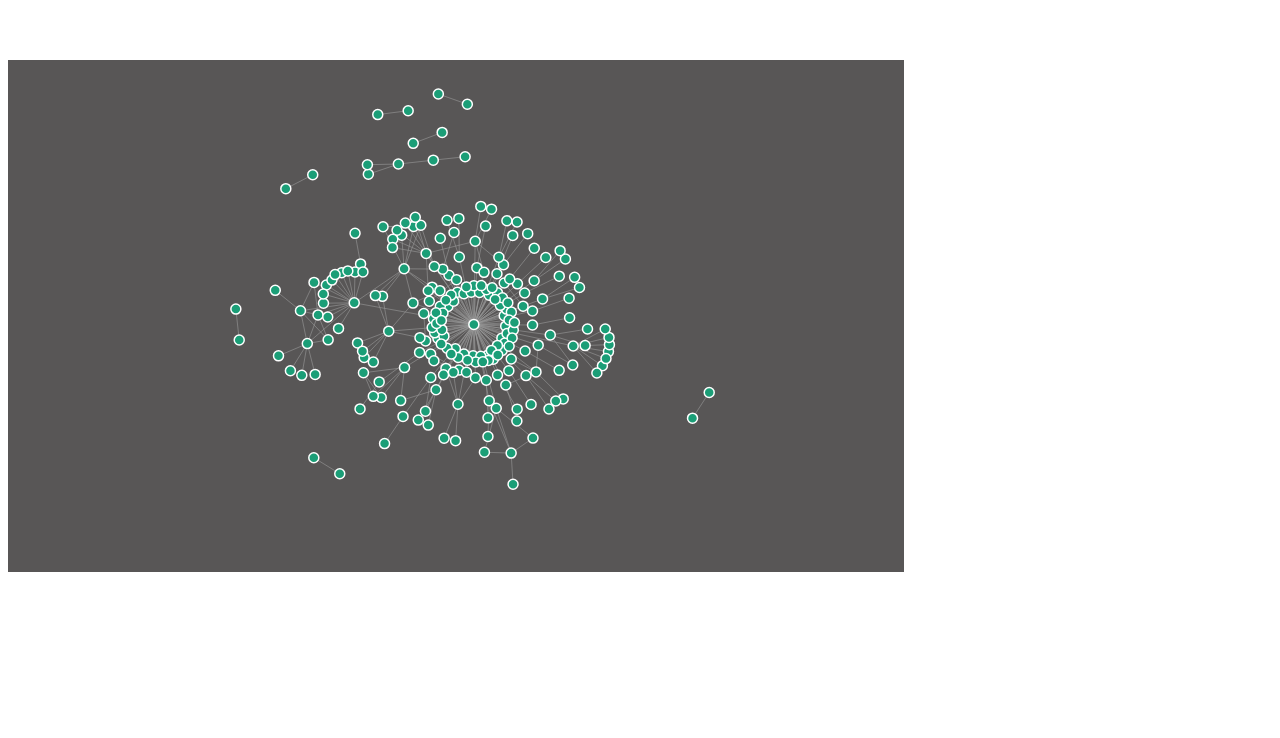
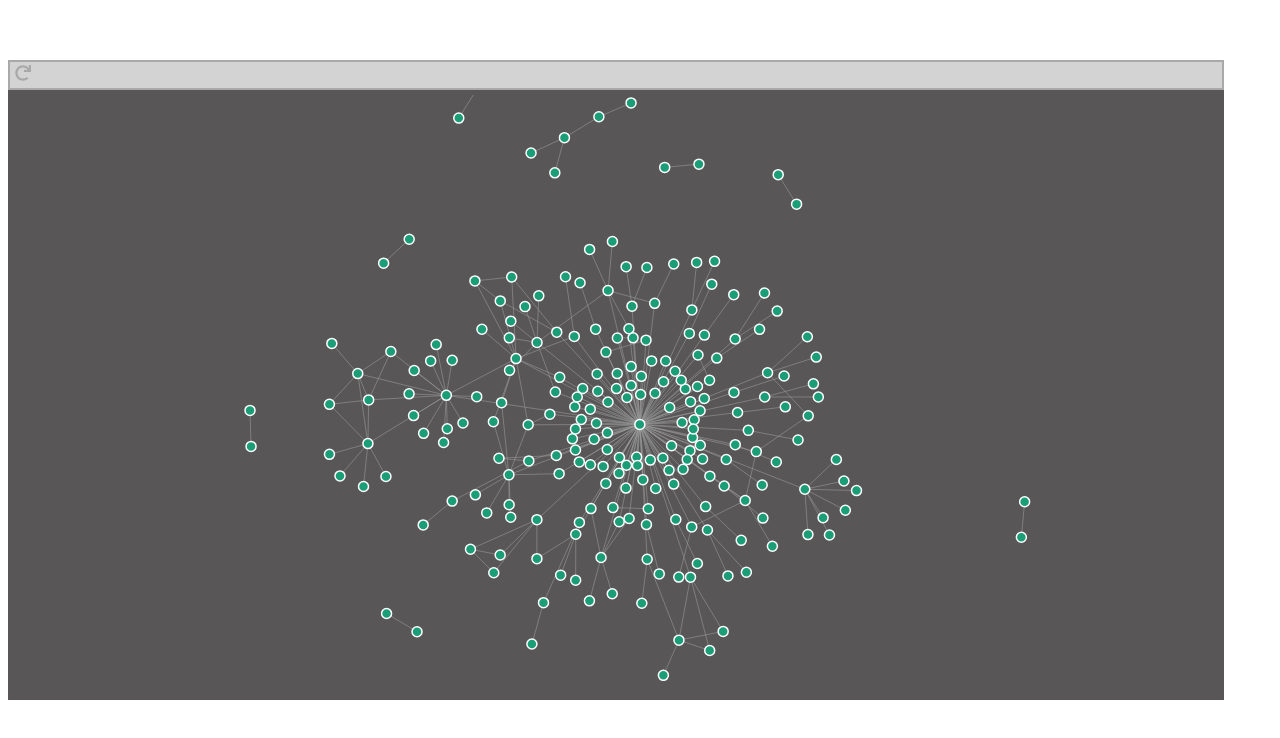
Before and after one commit to jhellier/vforce, a Vue app: page / in a window 1280 px wide. Shown: the top 738 px of the page. Built offline with nearby package versions, Linux system fonts and the light colour scheme.

Commit message:
Increase strength is working

```diff
--- a/package.json
+++ b/package.json
@@ -8,7 +8,11 @@
     "lint": "vue-cli-service lint"
   },
   "dependencies": {
+    "@fortawesome/fontawesome-svg-core": "^1.2.8",
+    "@fortawesome/free-solid-svg-icons": "^5.5.0",
+    "@fortawesome/vue-fontawesome": "^0.1.2",
     "d3": "^5.7.0",
+    "font-awesome": "^4.7.0",
     "vue": "^2.5.17"
   },
   "devDependencies": {
--- a/src/App.vue
+++ b/src/App.vue
@@ -28,8 +28,8 @@ export default {
 }
 
 #force-panel {
-  height: 40vmax;
-  width: 70vmax;
+  height: 50vmax;
+  width: 95vmax;
   background-color: rgb(88, 86, 86);
 
 }
--- a/src/components/VForce.vue
+++ b/src/components/VForce.vue
@@ -1,55 +1,86 @@
 <template>
+    <div>
+    <div id="controlBar">
+          <div class="toggleElement">
+          <span id="increaseStrength" @click="increaseStrength"  title="Click to increase strength">
+              <font-awesome-icon :icon="['fas','redo']" transform="down-3" class="iconStyle" style="color: darkgrey"/>
+          </span>
+          </div>
+
+    </div>
     <div id="force">
 
+    </div>
     </div>
 </template>
 
 <script>
 /* eslint-disable */
 
+/*
+    TODO:
+    1. Add json file tag attribute and convert to handle a passed in json file descriptor
+    2. Itemize force control types and add control widgets
+    3. Deal with the placement of controls on the svg element so that they don't change with the zoom or pan
+        They need to float over the svg.
+    4.
+*/
 import * as d3 from "d3";
 import forceData from "../../public/data/trump.json";
 
+import { library } from "@fortawesome/fontawesome-svg-core";
+import { faRedo } from "@fortawesome/free-solid-svg-icons";
+import { FontAwesomeIcon } from "@fortawesome/vue-fontawesome";
+
+
+library.add(faRedo);
+
 export default {
   name: "vforce",
+  components: {
+    faRedo,
+    FontAwesomeIcon
+  },
   data() {
-
-
-
     return {
       svgSocial: {},
-          width: '',
-          height: '',
+      node: {},
+      link: {},
+      width: "",
+      height: "",
       radius: 5,
-          simulation: d3.forceSimulation()
-            .force("link", d3.forceLink().id(function(d) { return d.id; }))
-            .force("charge", d3.forceManyBody().strength(-10).distanceMax([100]))
+      strength: -100,
+      distance: 100,
+      simulation: d3
+        .forceSimulation()
+        .force("link",
+          d3.forceLink().id(function(d) {
+            return d.id;
+          })
+        )
+        .force("charge",
+           d3.forceManyBody()
+            .strength(-100)
+            .distanceMax([100])
+        )
         .force("center", d3.forceCenter()),
-          hello: 'what',
       minZoom: 0.1,
       maxZoom: 7,
-          zoom: d3.zoom().on('zoom', this.handleZoom)
-      }
+      zoom: d3.zoom().on("zoom", this.handleZoom)
+    };
   },
   mounted() {
-
     this.width = document.getElementById("force-panel").offsetWidth;
     this.height = document.getElementById("force-panel").offsetHeight;
 
-    //   this.simulation = d3.forceSimulation()
-    //     .force("link", d3.forceLink().id(function(d) { return d.id; }))
-    //     .force("charge", d3.forceManyBody())
-    //     .force("center", d3.forceCenter());
-
     this.buildForce();
-
   },
 
   methods: {
 
     handleZoom: function() {
       this.svgSocial.attr("transform", d3.event.transform);
-        this.svgSocial.attr('scale', d3.event.scale);
+      this.svgSocial.attr("scale", d3.event.scale);
     },
 
     dragstarted: function(d) {
@@ -69,73 +100,102 @@ export default {
       d.fy = null;
     },
 
+    increaseStrength: function() {
+      //this.strength *= 1.2;
+      this.distance *= 1.5;
+      this.simulation.force("charge",
+           d3.forceManyBody()
+            .strength(this.strength)
+            .distanceMax([this.distance])
+        )
+       //this.simulation.stop()
+       this.simulation.alpha(1).restart();
 
 
+
+//this.node.attr('cx',function(d) { ++d.x; return d.x;  })
+       // this.ticked();
+    },
 
     buildForce() {
       let that = this;
 
-
       var colorSocial = d3.scaleOrdinal(d3.schemeDark2);
-
 
       that.svgSocial = d3
         .selectAll("#force")
         .append("svg")
-            .attr('viewBox',[-that.width/2, -that.height/2, that.width, that.height])
+        .attr("viewBox", [
+          -that.width / 2,
+          -that.height / 2,
+          that.width,
+          that.height
+        ])
+        .append("g");
+
+      d3.select("svg").call(that.zoom);
+
+      that.link = that.svgSocial
         .append("g")
-
-
-    d3.select('svg').call(that.zoom);
-
-    var link = that.svgSocial.append("g")
         .attr("class", "links")
         .selectAll("line")
         .data(forceData.links)
-    .enter().append("line")
-      .attr("stroke-width", function(d) { return Math.sqrt(d.relation); })
+        .enter()
+        .append("line")
+        .attr("stroke-width", function(d) {
+          return Math.sqrt(d.relation);
+        });
 
-  var node = that.svgSocial.append("g")
+      that.node = that.svgSocial
+        .append("g")
         .attr("class", "nodes")
         .selectAll("circle")
         .data(forceData.nodes)
-    .enter().append("circle")
+        .enter()
+        .append("circle")
         .attr("r", that.radius)
-      .attr("fill", function(d) { return colorSocial(d.detail); })
-      .call(d3.drag()
+        .attr("fill", function(d) {
+          return colorSocial(d.detail);
+        })
+        .call(
+          d3
+            .drag()
             .on("start", that.dragstarted)
             .on("drag", that.dragged)
-          .on("end", that.dragended));
+            .on("end", that.dragended)
+        );
 
-  node.append("title")
-      .html(function(d) {
+      that.node.append("title").html(function(d) {
         return d.id;
       });
 
-  that.simulation
-      .nodes(forceData.nodes)
-      .on("tick", ticked);
+      that.simulation.nodes(forceData.nodes).on("tick", that.ticked);
 
-  that.simulation.force("link")
-      .links(forceData.links);
+      that.simulation.force("link").links(forceData.links);
+    },
+    ticked: function() {
 
-  function ticked() {
+        this.node
+          .attr("cx", function(d) {
+            return d.x;
+          })
+          .attr("cy", function(d) {
+            return d.y;
+          });
 
-    // node.attr("cx", function(d) { return d.x = Math.max(that.radius, Math.min(that.width - that.radius, d.x)); })
-    //     .attr("cy", function(d) { return d.y = Math.max(that.radius, Math.min(that.height - that.radius, d.y)); });
-
-    node
-        .attr("cx", function(d) { return d.x; })
-        .attr("cy", function(d) { return d.y; });
-
-        link
-        .attr("x1", function(d) { return d.source.x; })
-        .attr("y1", function(d) { return d.source.y; })
-        .attr("x2", function(d) { return d.target.x; })
-        .attr("y2", function(d) { return d.target.y; });
-
-  }
-
+        this.link
+          .attr("x1", function(d) {
+            return d.source.x;
+          })
+          .attr("y1", function(d) {
+            return d.source.y;
+          })
+          .attr("x2", function(d) {
+            return d.target.x;
+          })
+          .attr("y2", function(d) {
+            return d.target.y;
+          });
       }
   }
 };
@@ -143,12 +203,31 @@ export default {
 
 <style>
 
+
+#controlBar {
+  height: 2vmax;
+  background-color: lightgrey;
+  border-color: darkgrey;
+  border-style: solid;
+  border-width: 2px;
+  margin-bottom: 5px;
+  font-size: 1.25vmax;
+}
+
+.toggleElement {
+    margin-left: 5px;
+    white-space: no-wrap;
+    float: left;
+    cursor: pointer;
+}
+
 .links line {
   stroke: #999;
-  stroke-opacity: 0.6; }
+  stroke-opacity: 0.6;
+}
 
 .nodes circle {
   stroke: #fff;
-  stroke-width: 1.5px; }
-
+  stroke-width: 1.5px;
+}
 </style>
```
Also changed, not shown: 1 other file (tests, documents, lock files or other folders). Lines whose indentation alone changed are shown as unchanged.
